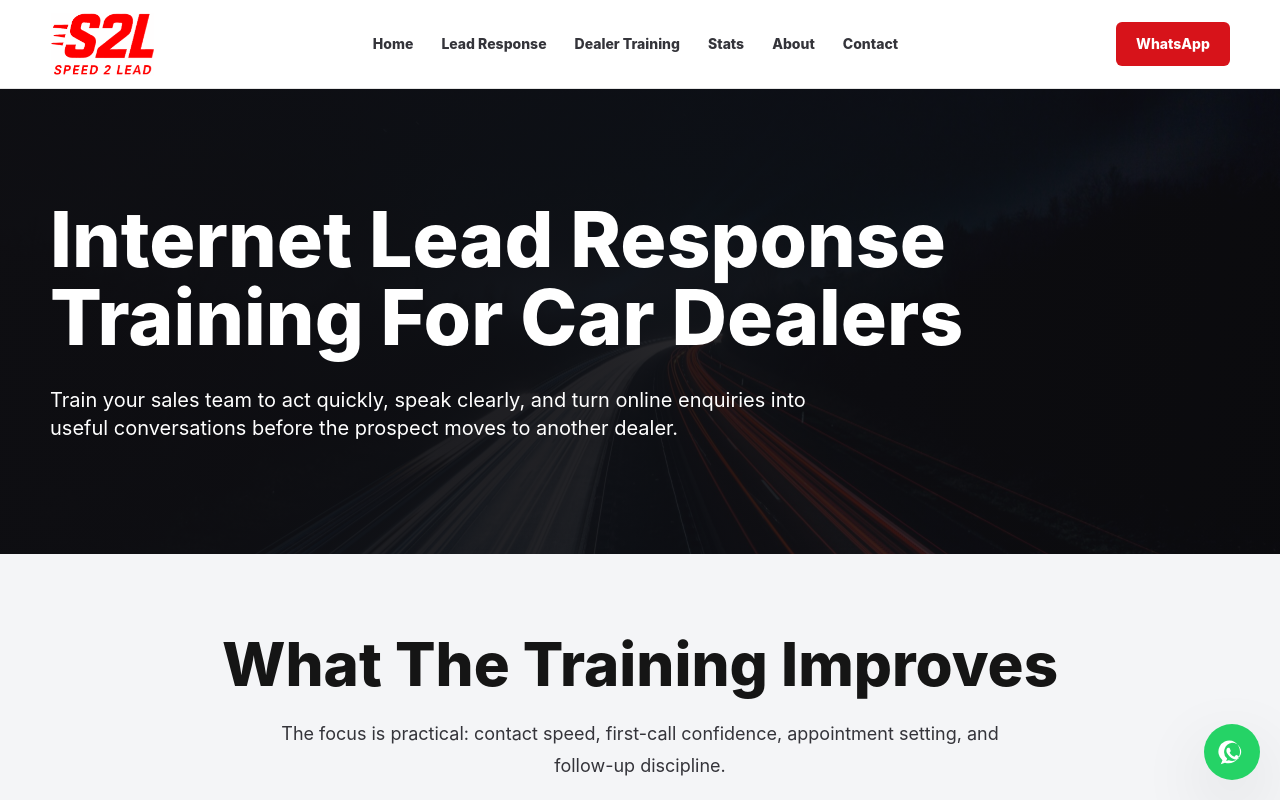
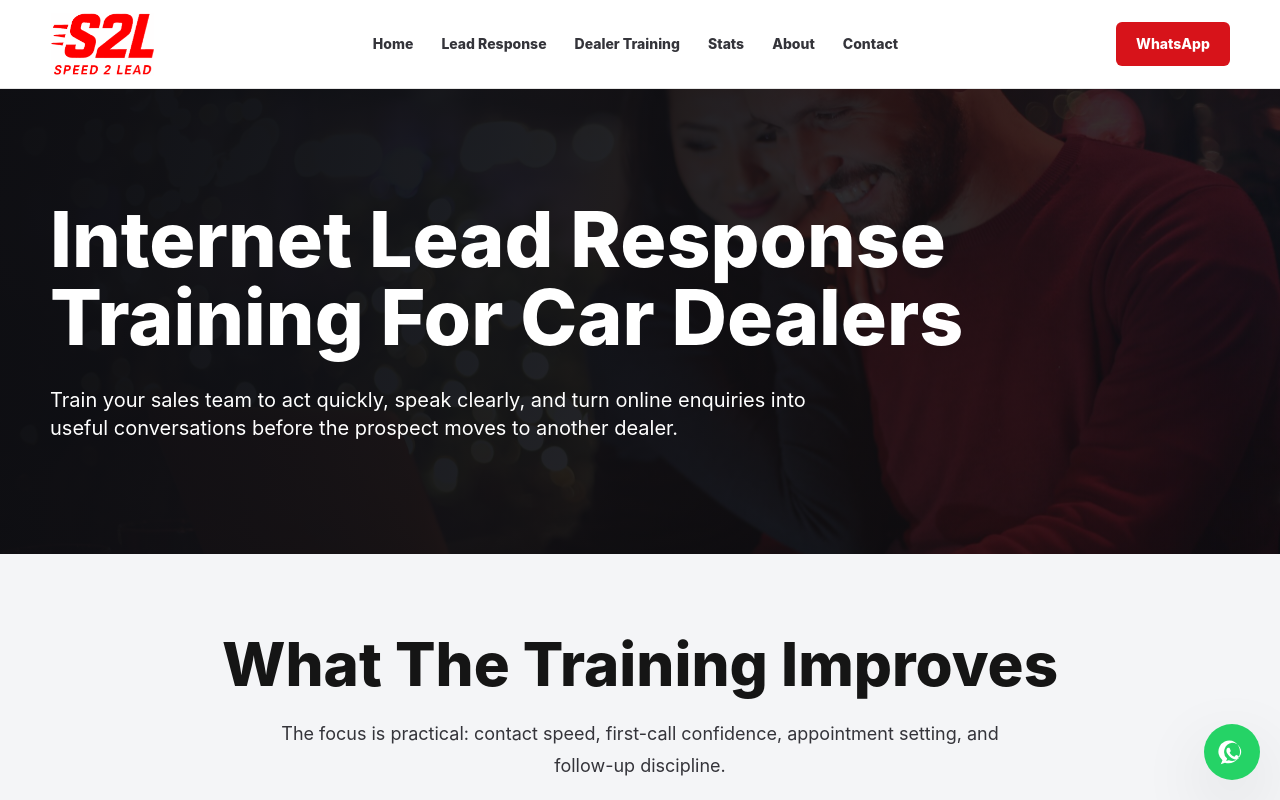
Before and after one commit to alexsmoss-gif/speed2lead, a Next.js app: page /lead-response-training in a window 1280 px wide. Shown: the top 800 px of the page. Built offline with nearby package versions, Linux system fonts and the light colour scheme.

Commit message:
Change lead response banner image

```diff
--- a/app/lead-response-training/page.tsx
+++ b/app/lead-response-training/page.tsx
@@ -17,8 +17,8 @@ export default function LeadResponseTrainingPage() {
         <PageHero
           title="Internet Lead Response Training For Car Dealers"
           intro="Train your sales team to act quickly, speak clearly, and turn online enquiries into useful conversations before the prospect moves to another dealer."
-          image="/lead-hero-car.jpg"
-          imagePosition="68% center"
+          image="/training-team.jpg"
+          imagePosition="44% center"
         />
         <section className="bg-speed-mist py-20">
           <div className="section-shell">
```
